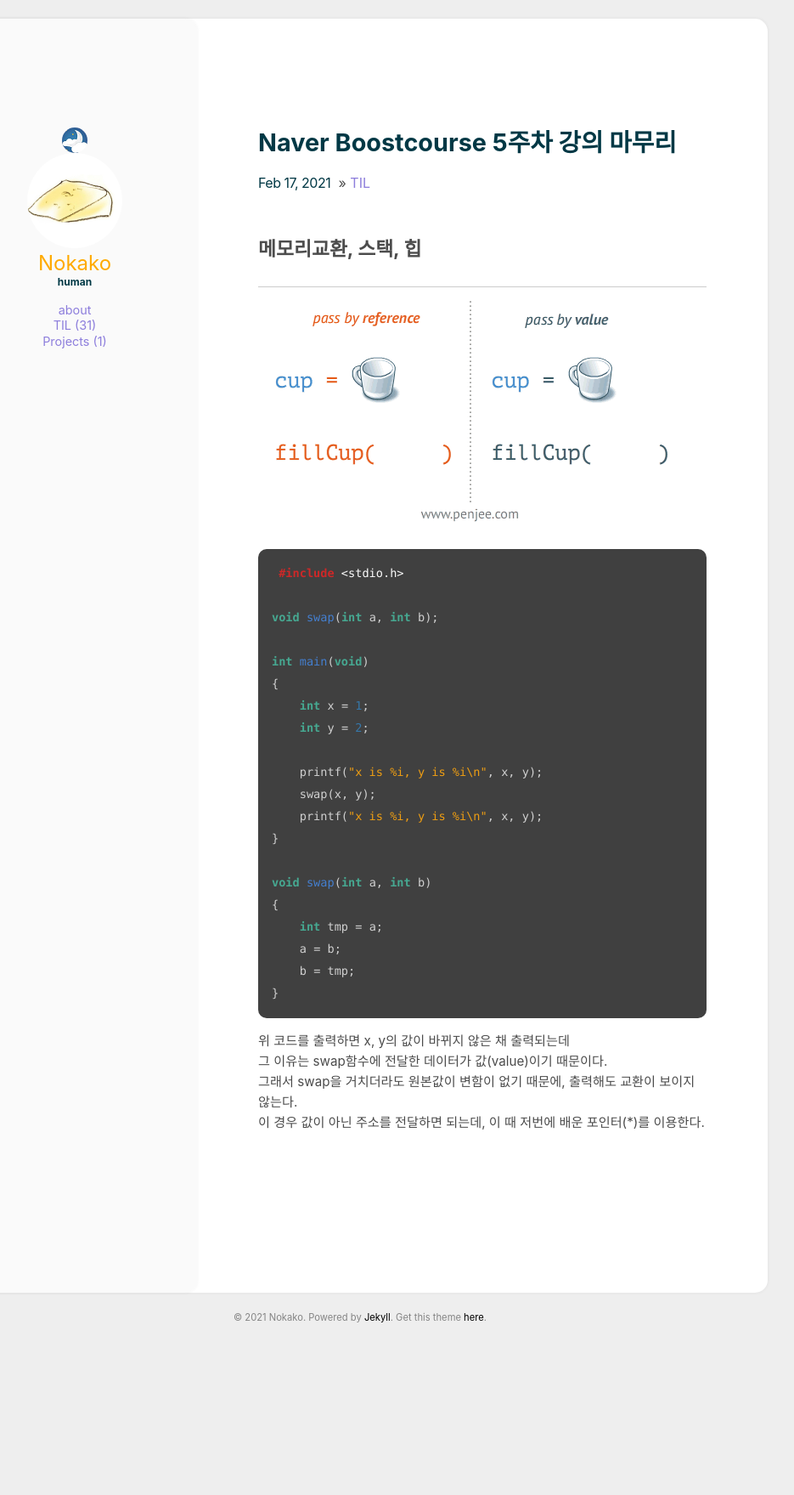
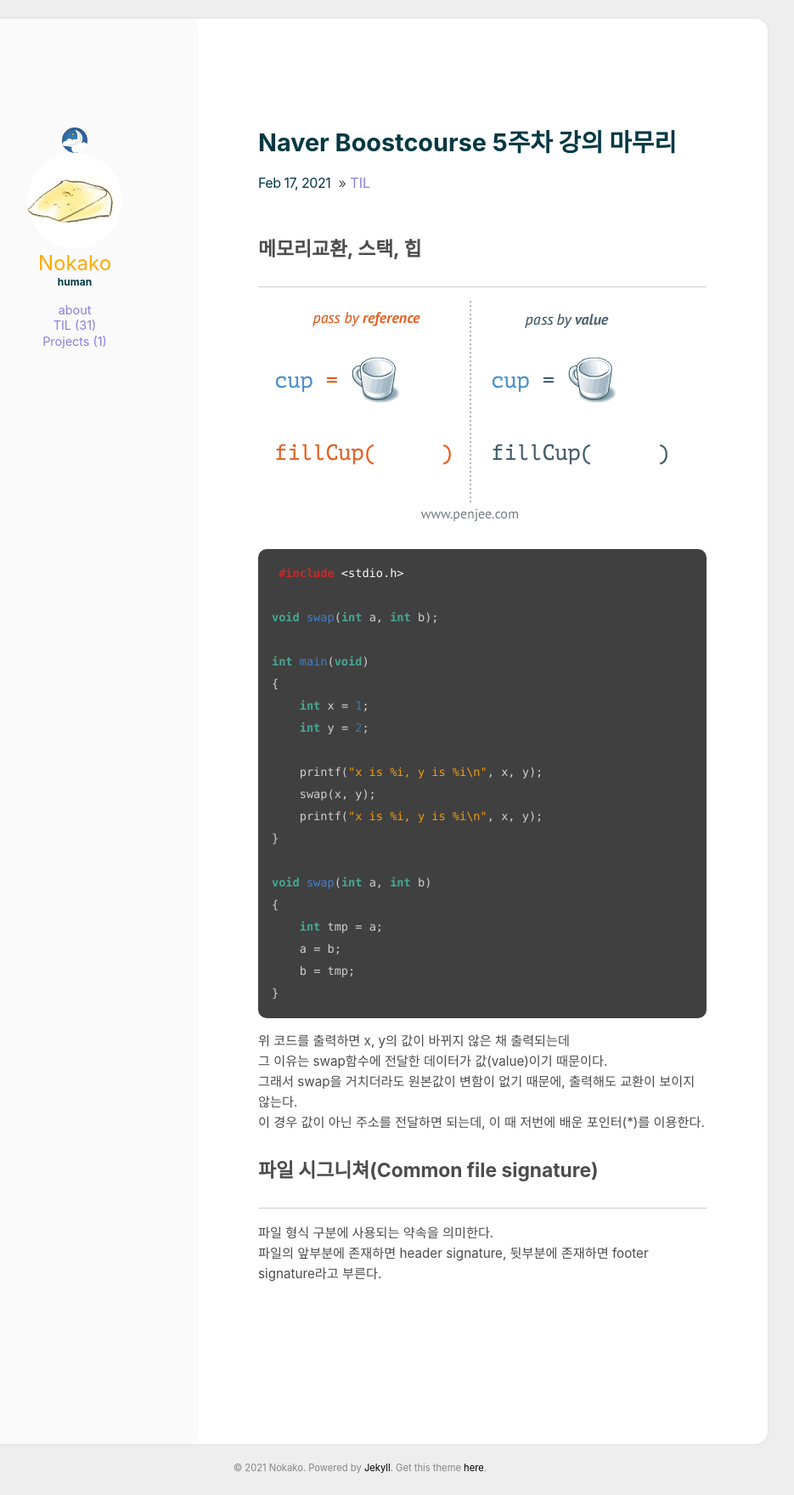
Before and after one commit to Nokako/Nokako.github.io, a Jekyll site: the page built from _posts/2021-02-17-32.md, in a window 1280 px wide. Shown: the whole page at 85% size, without its empty margins (216-1151 px from the left). Built offline with Jekyll 4.4.1, drawn with Linux system fonts in a browser that asks for light colours; before the commit the page ends 1582 px from its top, so only the background shows below that.

Commit message:
TIL작성

```diff
--- a/_posts/2021-02-17-32.md
+++ b/_posts/2021-02-17-32.md
@@ -34,3 +34,9 @@ void swap(int a, int b)
 그 이유는 swap함수에 전달한 데이터가 값(value)이기 때문이다.
 그래서 swap을 거치더라도 원본값이 변함이 없기 때문에, 출력해도 교환이 보이지 않는다.
 이 경우 값이 아닌 주소를 전달하면 되는데, 이 때 저번에 배운 포인터(*)를 이용한다.
+
+
+## 파일 시그니쳐(Common file signature)
+---
+파일 형식 구분에 사용되는 약속을 의미한다.
+파일의 앞부분에 존재하면 header signature, 뒷부분에 존재하면 footer signature라고 부른다.
```
Also changed, not shown: _posts/2021-02-18-33.md (added, +28 -0 lines).
